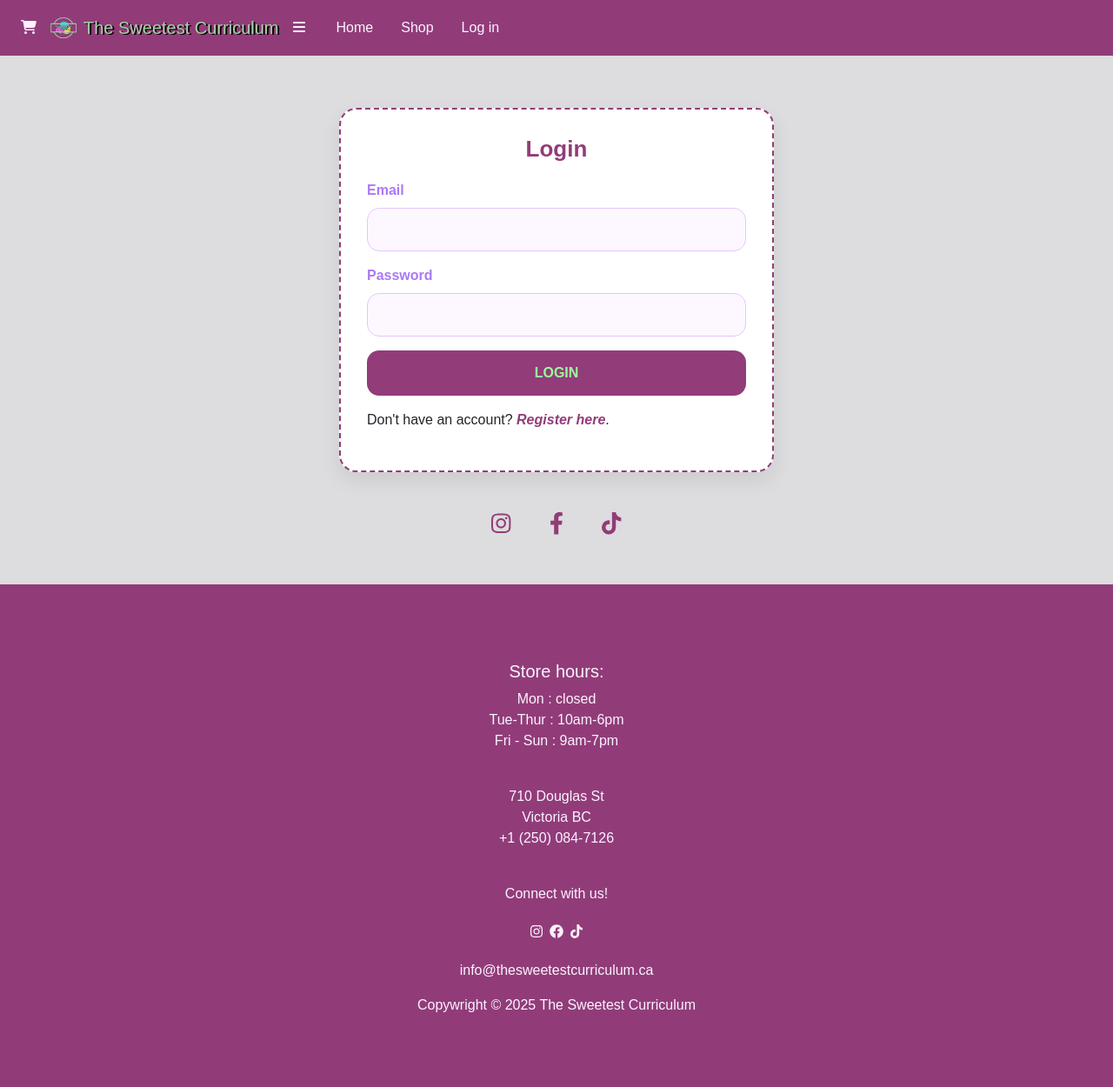
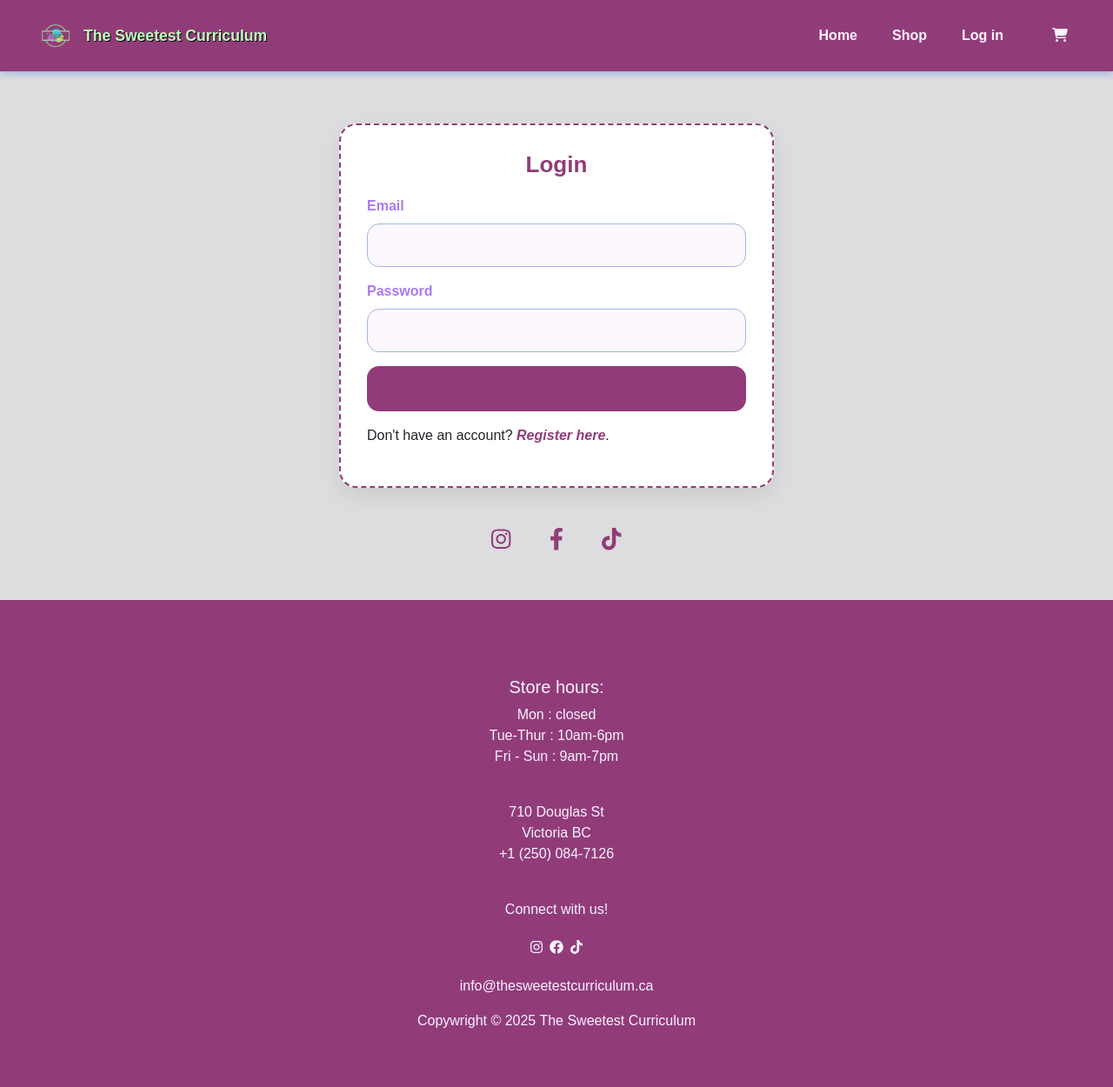
Before and after one commit to taylare/sweetest-curriculum, a PHP site: page /login.php in a window 1280 px wide. Shown: the whole page at 87% size. Before the commit the page ends 1164 px from the top, so only its background shows below. Run offline with PHP 8.4, Linux system fonts and the light colour scheme; some libraries are stand-ins or nearby versions.

Commit message:
updated styling for navbar to be responsive on desktop

```diff
--- a/assets/css/styles.css
+++ b/assets/css/styles.css
@@ -130,6 +130,88 @@ footer {
     }
 }
 
+/**navbar & header responsive for desktop**/
+@media (min-width: 992px) {
+  .navbar {
+    padding: 1rem 2rem;
+  }
+
+  .navbar .container-fluid {
+    display: flex;
+    justify-content: space-between;
+    align-items: center;
+  }
+
+  .navbar-brand {
+    display: flex;
+    align-items: center;
+    gap: 0.5rem;
+  }
+
+  .navbar .btn-primary:first-of-type { /* - pseudo-class that selects the first element of its type within its parent.*/
+    order: 3; /* cart icon on far right */
+  }
+
+  .navbar .btn-primary:last-of-type {
+    display: none; /* hide hamburger on large screen */
+  }
+
+  .offcanvas {
+    display: none !important;
+  }
+
+  .navbar-nav {
+    flex-direction: row;
+    gap: 1.5rem;
+  }
+
+  .nav-link {
+    font-weight: 600;
+    transition: color 0.3s ease;
+  }
+
+  .nav-link:hover {
+    color: var(--teaGreen);
+  }
+}
+
+/* Spacing for nav buttons on mobile */
+.navbar .btn-primary {
+  padding: 0.3rem 0.6rem;
+  font-size: 1.2rem;
+}
+
+/* Better logo scaling */
+.logo {
+  height: 32px;
+  width: 32px;
+}
+
+/* Brand text styling */
+.text_brand {
+  font-size: 1.1rem;
+  font-weight: bold;
+  color: var(--teaGreen);
+  text-shadow: 1px 1px black;
+}
+
+/* Offcanvas nav spacing */
+.offcanvas-body .navbar-nav {
+  gap: 0.8rem;
+}
+
+/* Nav link spacing */
+.nav-link {
+  margin-left: 0 !important;
+}
+
+/* Make nav bar gently rounded */
+.navbar {
+  box-shadow: 0 3px 8px var(--powderBlue);
+}
+
+
+
 
 /********************************/
 /******edit-products.php page********/
@@ -396,7 +478,7 @@ footer {
   width: 100%;
   max-width: 500px;
   background-color: #fff;
-  border: 2px dashed #923c79;
+  border: 2px dashed var(--plum);
   border-radius: 20px;
   padding: 30px;
   box-shadow: 0 10px 25px rgba(0, 0, 0, 0.08);
@@ -418,7 +500,7 @@ footer {
   margin-bottom: 20px;
   text-align: center;
   font-weight: 600;
-  color: #923c79;
+  color: var(--plum);
 }
 
 .login-label {
@@ -430,30 +512,30 @@ footer {
   width: 100%;
   padding: 12px;
   margin-bottom: 5px;
-  border: 1px solid #e3c6ff;
+  border: 1px solid var(--powderBlue);
   border-radius: 14px;
   background-color: #fdf7ff;
 }
 
 .login-input:focus {
-  border-color: #c8b6ff;
+  border-color: var(--powderBlue);
   box-shadow: 0 0 0 4px rgba(207, 178, 255, 0.3);
 }
 
 .login-btn {
   width: 100%;
   padding: 14px;
-  background-color: #923c79;
+  background-color: var(--plum);
   border: none;
   border-radius: 14px;
-  color: rgb(154, 255, 154);
+  color: var(--plum);
   font-weight: 600;
   text-transform: uppercase;
 }
 
 .login-btn:hover {
-  background-color: rgba(154, 255, 154, 0.87);
-  color: #923c79;
+  background-color: var(--teaGreen);
+  color: var(--plum);
 }
 
 .login-error-msg {
@@ -466,31 +548,31 @@ footer {
 
 .login-register-link {
   text-decoration: none;
-  color: #923c79;
+  color: var(--plum);
   font-style: italic;
   font-weight: bolder;
 }
 
 .login-register-link:hover {
-  color: rgb(154, 255, 154);
+  color: var(--teaGreen);
   text-decoration: underline;
 }
 
 .login-icons-container {
   text-align: center;
   padding: 20px 10px;
-  color: #923c79;
+  color: var(--plum);
 }
 
 .login-social-icons a {
-  color: #923c79;
+  color: var(--plum);
   margin: 0 20px;
   font-size: 1.6rem;
   transition: transform 0.3s ease, color 0.3s ease;
 }
 
 .login-social-icons a:hover {
-  color: rgb(132, 250, 132);
+  color: var(--teaGreen);
   transform: scale(1.2);
 }
 
--- a/includes/header.php
+++ b/includes/header.php
@@ -3,13 +3,12 @@
     if (!isset($base_path)) $base_path = '';
 ?>
 
-<!-- head start -->
 <!doctype html>
 <html lang="en">
 <head>
   <meta charset="utf-8" />
   <meta name="viewport" content="width=device-width, initial-scale=1" />
-  <title>TSC Prototype</title>
+  <title>The Sweetest Curriculum</title>
 
   <!-- Font Awesome -->
   <script src="https://use.fontawesome.com/releases/v6.3.0/js/all.js" crossorigin="anonymous"></script>
@@ -17,7 +16,7 @@
   <!-- Bootstrap -->
   <link href="https://cdn.jsdelivr.net/npm/bootstrap@5.3.3/dist/css/bootstrap.min.css" rel="stylesheet">
 
-  <!-- Favicon!! -->
+  <!-- Favicon -->
   <link rel="icon" type="image/png" href="<?= $base_path ?>assets/images/logo.png"/>
 
   <!-- Custom styles -->
@@ -28,52 +27,66 @@
   <link rel="preconnect" href="https://fonts.gstatic.com" crossorigin>
   <link href="https://fonts.googleapis.com/css2?family=Arvo:wght@400;700&display=swap" rel="stylesheet">
 </head>
-<!-- head end -->
 
-<!-- nav start -->
+<body>
+
+<!-- NAVIGATION -->
 <nav class="navbar navbar-expand-lg bg-body-tertiary">
   <div class="container-fluid">
 
-    <!-- cart button -->
-    <button class="btn btn-primary" type="button">
-      <a href="<?= $base_path ?>cart.php"><i class="fa-solid fa-cart-shopping"></i></a>
-    </button>
-
-    <!-- logo and brand name -->
-    <a class="navbar-brand" href="<?= $base_path ?>index.php" id="navbar_brand">
+    <!-- Brand left (logo + text) -->
+    <a class="navbar-brand d-flex align-items-center" href="<?= $base_path ?>index.php" id="navbar_brand">
       <img src="<?= $base_path ?>assets/images/logo.png" width="30" height="30" alt="The Sweetest Curriculum logo" class="logo">
       <div class="text_brand">The Sweetest Curriculum</div>
     </a>
 
-    <!-- button - side menu -->
-    <button class="btn btn-primary" type="button" data-bs-toggle="offcanvas" data-bs-target="#offcanvas" aria-controls="offcanvas">
+    <!-- Desktop nav links (hidden on mobile) -->
+    <ul class="navbar-nav d-none d-lg-flex ms-auto align-items-center">
+      <li class="nav-item"><a class="nav-link" href="<?= $base_path ?>index.php">Home</a></li>
+      <li class="nav-item"><a class="nav-link" href="<?= $base_path ?>store.php">Shop</a></li>
+      <?php if (isset($_SESSION['logged-in']) && $_SESSION['logged-in']): ?>
+        <?php if (!empty($_SESSION['isAdmin'])): ?>
+          <li class="nav-item"><a class="nav-link" href="<?= $base_path ?>admin/dashboard.php">Admin</a></li>
+        <?php endif; ?>
+        <li class="nav-item"><a class="nav-link" href="<?= $base_path ?>logout.php">Logout</a></li>
+      <?php else: ?>
+        <li class="nav-item"><a class="nav-link" href="<?= $base_path ?>login.php">Log in</a></li>
+      <?php endif; ?>
+      <!-- Cart icon -->
+      <li class="nav-item ms-3">
+        <a class="nav-link" href="<?= $base_path ?>cart.php"><i class="fa-solid fa-cart-shopping"></i></a>
+      </li>
+    </ul>
+
+    <!-- Mobile hamburger -->
+    <button class="btn btn-primary d-lg-none ms-auto" type="button" data-bs-toggle="offcanvas" data-bs-target="#offcanvas" aria-controls="offcanvas">
       <i class="fa-solid fa-bars"></i>
     </button>
 
+    <!-- Offcanvas menu for mobile -->
     <div class="offcanvas offcanvas-start" tabindex="-1" id="offcanvas" aria-labelledby="offcanvasLabel">
       <div class="offcanvas-header">
         <h5 class="offcanvas-title" id="offcanvasLabel">
-          <img src="<?= $base_path ?>includes/logo.png" width="30" height="30" alt="The Sweetest Curriculum logo"> The Sweetest Curriculum
+          <img src="<?= $base_path ?>assets/images/logo.png" width="30" height="30" alt="Logo"> The Sweetest Curriculum
         </h5>
         <button type="button" class="btn-close" data-bs-dismiss="offcanvas" aria-label="Close"></button>
       </div>
       <div class="offcanvas-body">
         <ul class="navbar-nav">
-            <li class="nav-item"><a class="nav-link" href="<?= $base_path ?>index.php">Home</a></li>
-            <li class="nav-item"><a class="nav-link" href="<?= $base_path ?>store.php">Shop</a></li>
-
-          <?php if(isset($_SESSION['logged-in']) && $_SESSION['logged-in']): ?>
+          <li class="nav-item"><a class="nav-link" href="<?= $base_path ?>index.php">Home</a></li>
+          <li class="nav-item"><a class="nav-link" href="<?= $base_path ?>store.php">Shop</a></li>
+          <?php if (isset($_SESSION['logged-in']) && $_SESSION['logged-in']): ?>
             <?php if (!empty($_SESSION['isAdmin'])): ?>
               <li class="nav-item"><a class="nav-link" href="<?= $base_path ?>admin/dashboard.php">Admin</a></li>
             <?php endif; ?>
-              <li class="nav-item"><a class="nav-link" href="<?= $base_path ?>logout.php">Logout</a></li>
+            <li class="nav-item"><a class="nav-link" href="<?= $base_path ?>logout.php">Logout</a></li>
           <?php else: ?>
-              <li class="nav-item"><a class="nav-link" href="<?= $base_path ?>login.php">Log in</a></li>
-            <?php endif; ?>
+            <li class="nav-item"><a class="nav-link" href="<?= $base_path ?>login.php">Log in</a></li>
+          <?php endif; ?>
+          <li class="nav-item"><a class="nav-link" href="<?= $base_path ?>cart.php"><i class="fa-solid fa-cart-shopping"></i> Cart</a></li>
         </ul>
       </div>
     </div>
 
   </div>
 </nav>
-<!-- nav end -->
```
Also changed, not shown: other parts of assets/css/styles.css (+16 -18 lines), cart.php (+6 -12 lines), order.php (+43 -11 lines).
